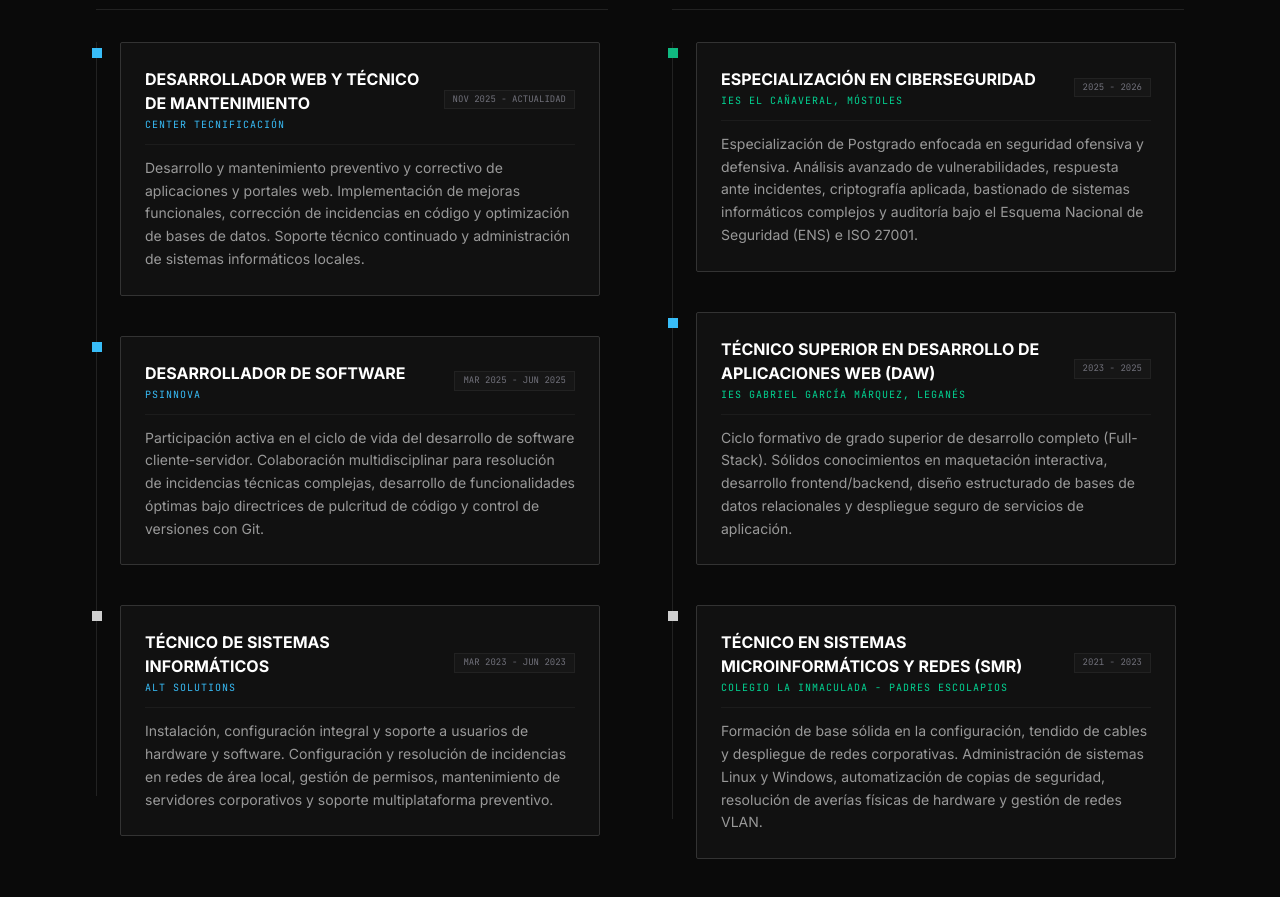
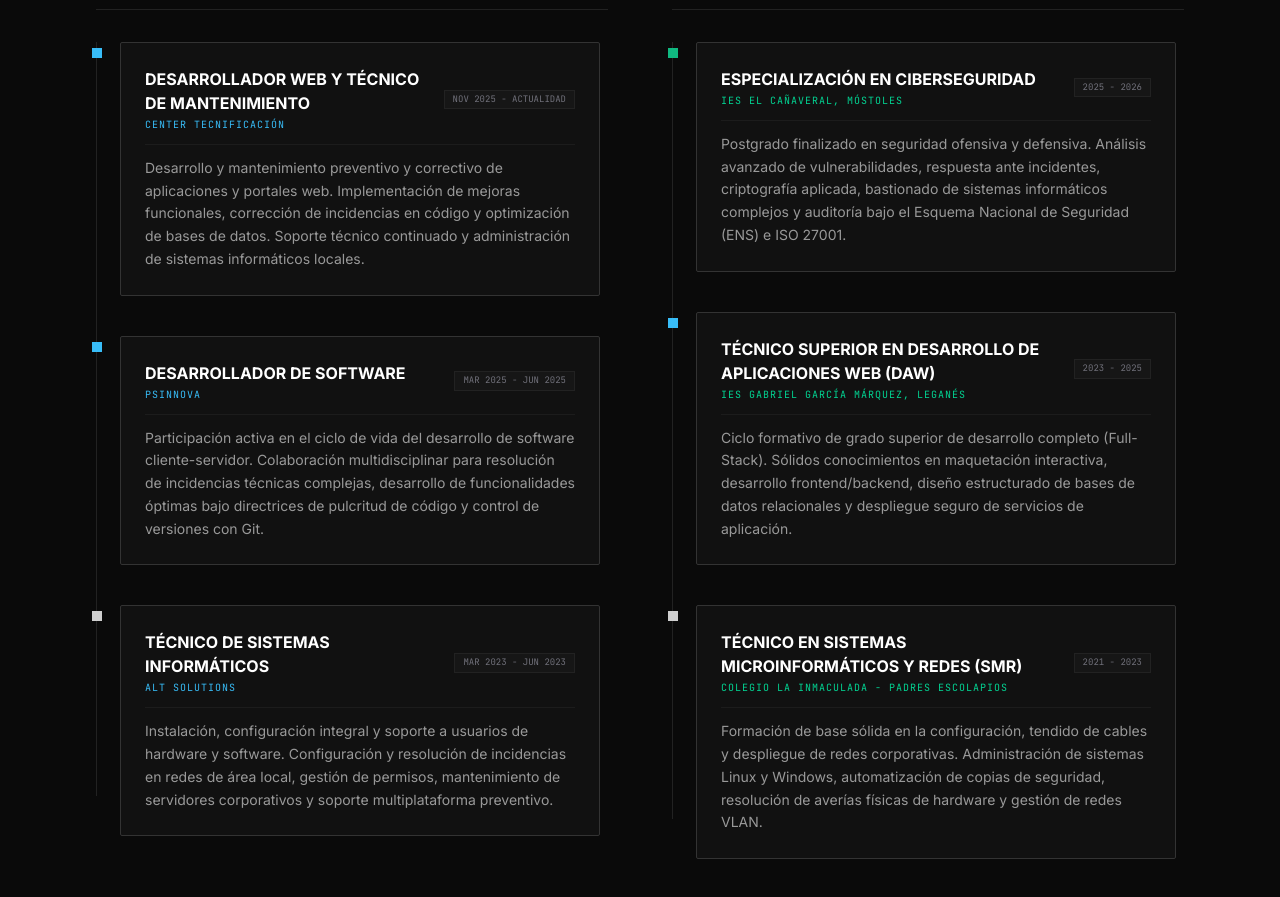
Before and after one commit to hugocarni/HugoCarnicero_Portfolio, a React (Vite) app: page / in a window 1280 px wide. Shown: the part 1200-2097 px from the top of the page. Built offline with nearby package versions, Linux system fonts and the light colour scheme.

Commit message:
actualizacion de estudios

```diff
--- a/src/data.ts
+++ b/src/data.ts
@@ -31,7 +31,7 @@ export const initialPortfolioData: PortfolioData = {
       title: "Especialización en Ciberseguridad",
       subtitle: "IES El Cañaveral, Móstoles",
       dateRange: "2025 - 2026",
-      description: "Especialización de Postgrado enfocada en seguridad ofensiva y defensiva. Análisis avanzado de vulnerabilidades, respuesta ante incidentes, criptografía aplicada, bastionado de sistemas informáticos complejos y auditoría bajo el Esquema Nacional de Seguridad (ENS) e ISO 27001.",
+      description: "Postgrado finalizado en seguridad ofensiva y defensiva. Análisis avanzado de vulnerabilidades, respuesta ante incidentes, criptografía aplicada, bastionado de sistemas informáticos complejos y auditoría bajo el Esquema Nacional de Seguridad (ENS) e ISO 27001.",
       type: "security",
       category: "education"
     },
```
Also changed, not shown: CARTA_MOTIVACION.txt (added).
